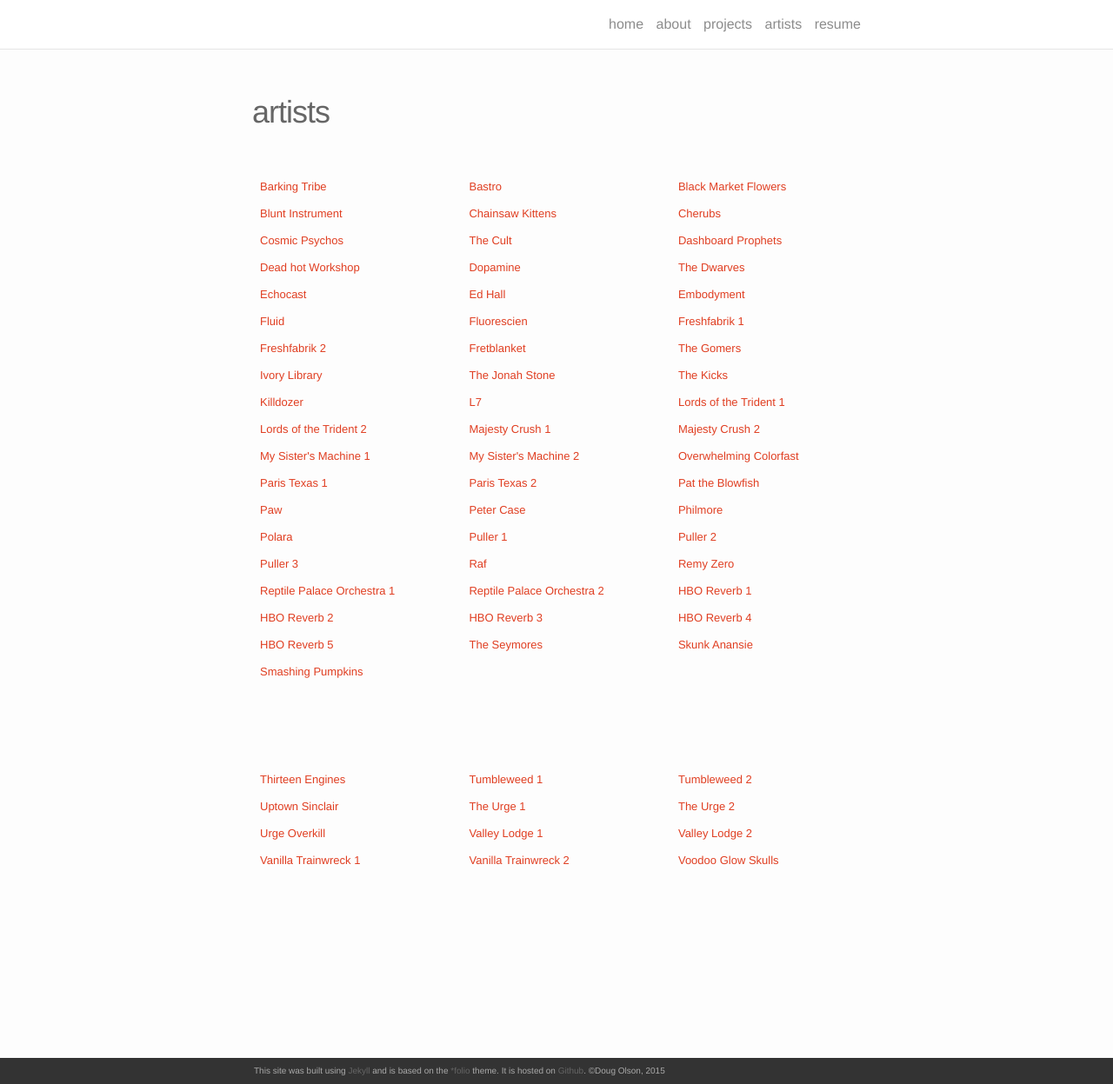
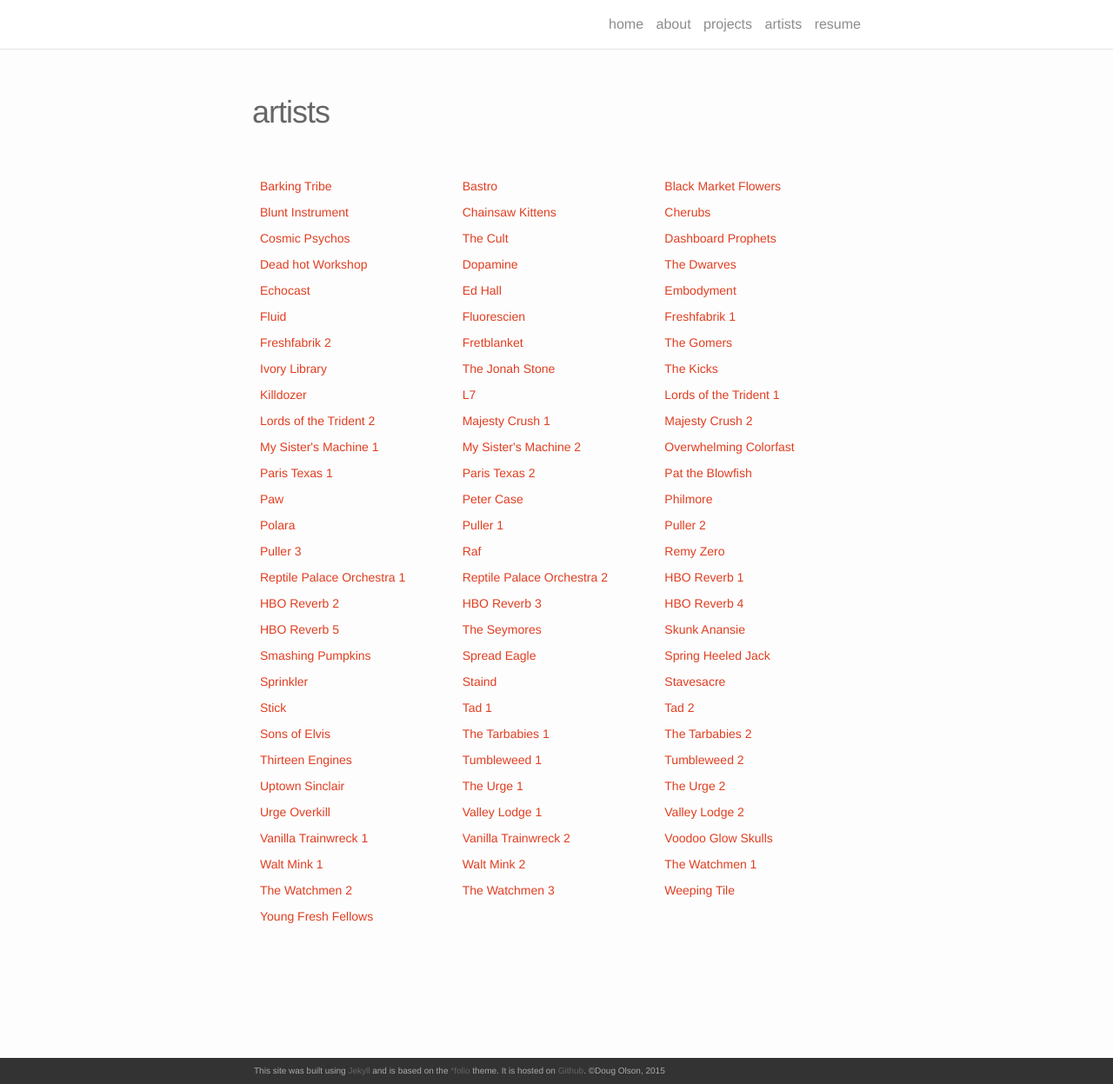
Before and after one commit to dougolson/dougolson.github.io, a Jekyll site: the page built from table.html, in a window 1280 px wide and 1247 px high. Shown: the whole window at 87% size. Built offline with Jekyll 4.4.1, drawn with Linux system fonts in a browser that asks for light colours; nearby versions of some CDN libraries.

Commit message:
various minor fixes

```diff
--- a/_data/artists.yml
+++ b/_data/artists.yml
@@ -7,7 +7,7 @@
 - project: blackmarketflowers
   artist: Black Market Flowers
 
-- project: bluntinstrument
+- project: 11bluntinstrument
   artist: Blunt Instrument
 
 - project: chainsawkittens
@@ -164,37 +164,37 @@
   artist: Smashing Pumpkins
 
 - project: spreadeagle
-  Artist: Spread Eagle
+  artist: Spread Eagle
 
 - project: 13springheeledjack
-  Artist: Spring Heeled Jack
+  artist: Spring Heeled Jack
 
 - project: 13sprinkler
-  Artist: Sprinkler
+  artist: Sprinkler
 
 - project: 12staind
-  Artist: Staind
+  artist: Staind
 
 - project: stavesacre
-  Artist: Stavesacre
+  artist: Stavesacre
 
 - project: 51stick
-  Artist: Stick
+  artist: Stick
 
 - project: 16tad1
-  Artist: Tad 1
+  artist: Tad 1
 
 - project: 17tad2
-  Artist: Tad 2
+  artist: Tad 2
 
-- project: 14tarbabies
-  Artist: The tar Babies
+- project: 14sonsofelvis
+  artist: Sons of Elvis
 
 - project: 25tarbabies1
-  Artist: The Tarbabies 1
+  artist: The Tarbabies 1
 
 - project: 10tarbabies2
-  Artist: The Tarbabies 2
+  artist: The Tarbabies 2
 
 - project: 31thirteenengines
   artist: Thirteen Engines
@@ -233,22 +233,22 @@
   artist: Voodoo Glow Skulls
 
 - project: 02waltmink1
-  Artist: Walt Mink 1
+  artist: Walt Mink 1
 
 - project: 15waltmink2
-  Artist: Walt Mink 2
+  artist: Walt Mink 2
 
 - project: 09watchmen1
-  Artist: The Watchmen 1
+  artist: The Watchmen 1
 
 - project: 22watchmen2
-  Artist: The Watchmen 2
+  artist: The Watchmen 2
 
 - project: 56watchmen3
-  Artist: The Watchmen 3
+  artist: The Watchmen 3
 
 - project: 24weepingtile
-  Artist: Weeping Tile
+  artist: Weeping Tile
 
 - project: 20youngfreshfellows
-  Artist: Young Fresh Fellows
+  artist: Young Fresh Fellows
--- a/_portfolio/05skunkanansie.markdown
+++ b/_portfolio/05skunkanansie.markdown
@@ -1,6 +1,6 @@
 ---
 layout: post
-title: Sknunk Anansie
+title: Skunk Anansie
 description: Stoosh
 img: /img/skunkanansie.jpg
 ---
--- a/_sass/layout.scss
+++ b/_sass/layout.scss
@@ -177,11 +177,20 @@
 }
 
 /** Table formatting ********************************************/
-table, td {
-/*margin: 10px 10px 10px 10px;*/
+table{
+width:100%;
 }
-table{
-	width:100%;
+table td {
+width:33.33%;
+}
+table a{
+    font-size:14px;
+    padding:5px;
+    width:100%;
+    @include media-query($on-palm){
+    font-size:11.5px;
+    padding:0px;
+    }
 }
 
 
--- a/table.html
+++ b/table.html
@@ -5,9 +5,7 @@
 ---
 
 <table class="table">
-{% if @media-query == ($on-laptop) %}
 {% tablerow item in site.data.artists cols:3 %}
   <a href="/discography/{{item.project}}/">{{ item.artist }}</a>
 {% endtablerow %}
-{% endif %}
 </table>
```
Also changed, not shown: _portfolio/14sonsofelvis.markdown (renamed from _portfolio/14tarbabies.markdown), 7 other files.
